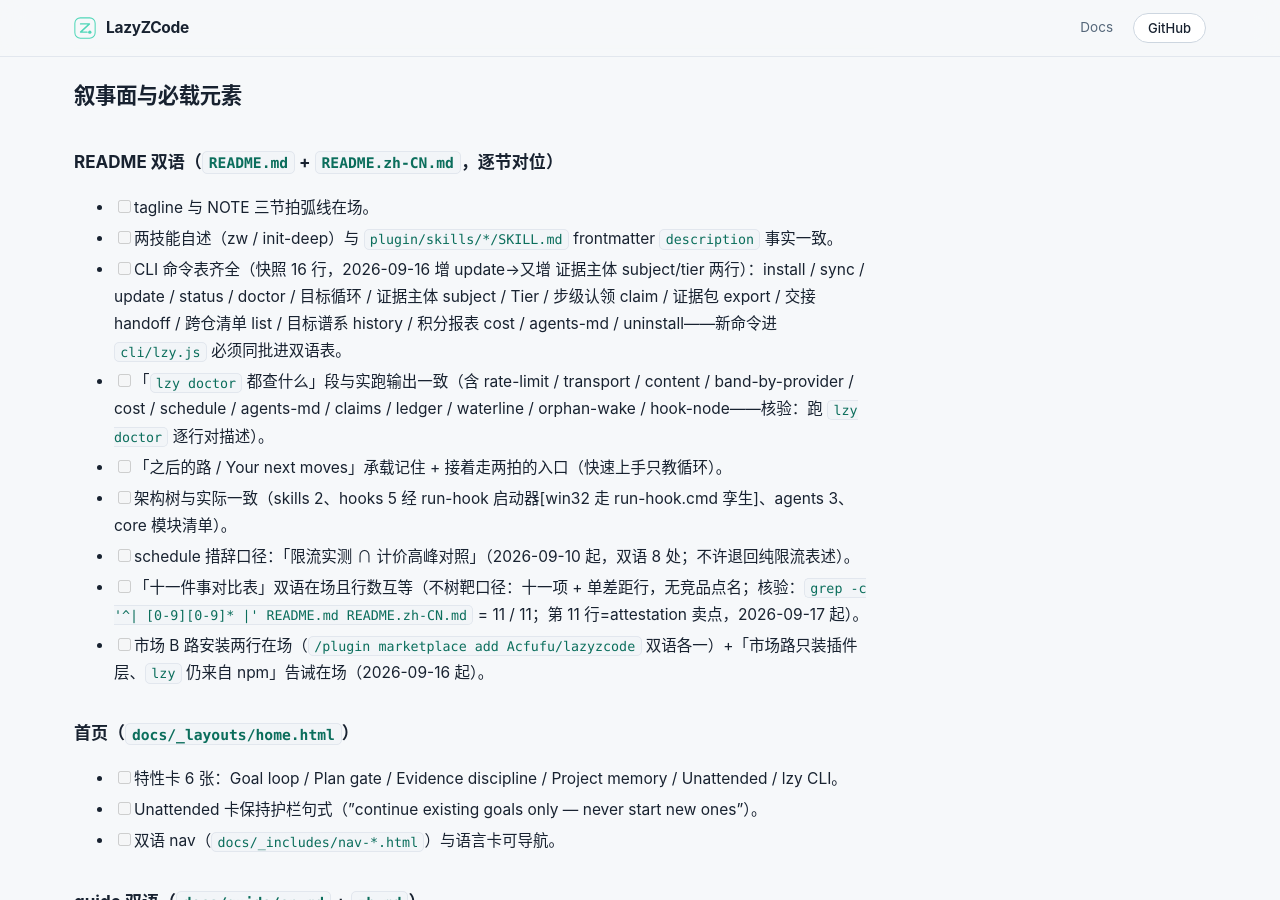
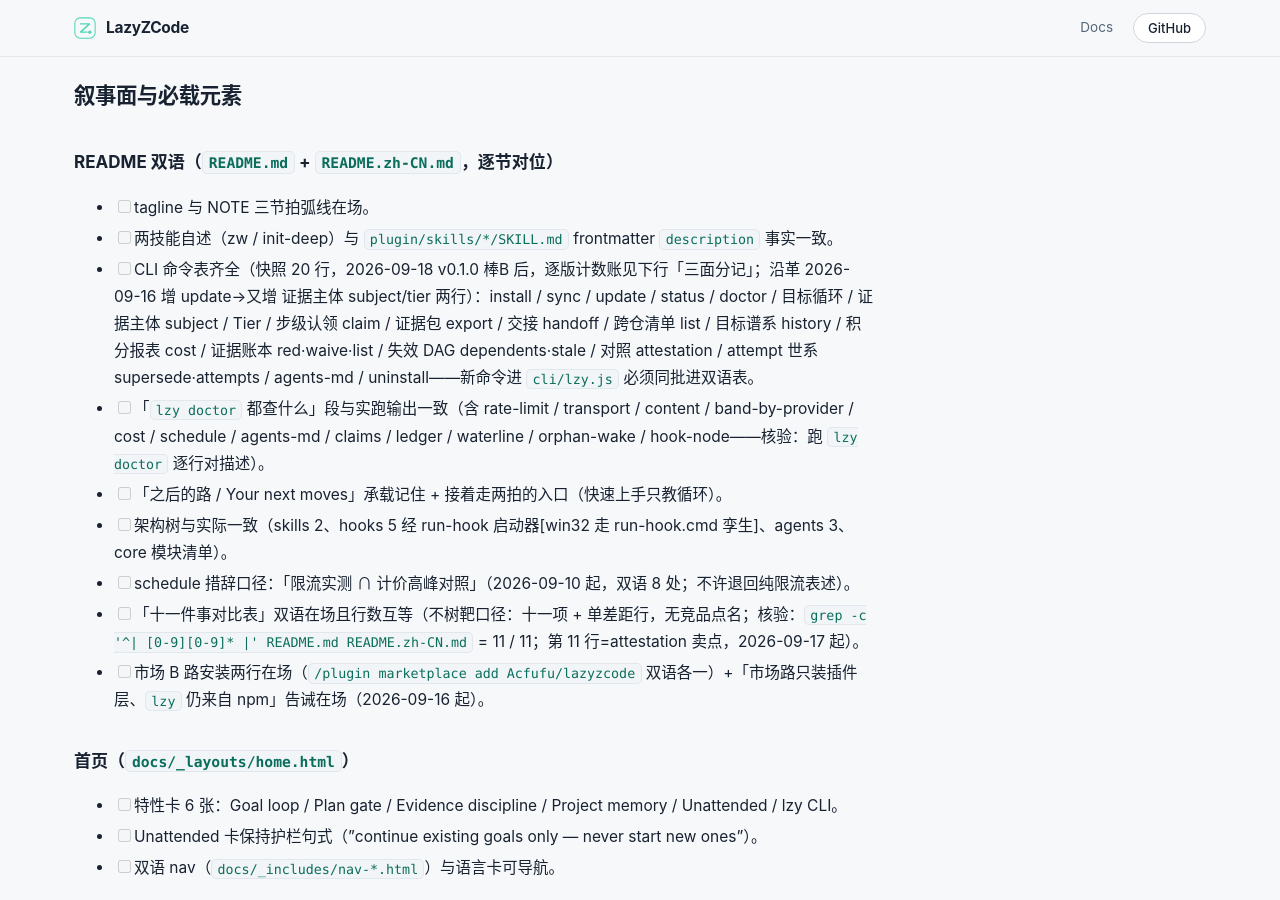
Before and after one commit to Acfufu/lazyzcode, a Jekyll site: the page built from docs/narrative-checklist.md, in a window 1280 px wide and 900 px high, scrolled down 726 px. Built offline with Jekyll 4.4.1, drawn with Linux system fonts in a browser that asks for light colours; our own code applies the rules of GitHub Pages for plain Markdown files.

Commit message:
docs(checklist): refresh CLI-table snapshot 16→20 rows with post-0.1.0 enumeration
Line 23 still carried the 2026-09-16 snapshot (16 rows) while the line-65 count ledger and the actual README table (header+separator+20 rows, verified bilingual) moved to 20 at v0.1.0 baton B; enumeration extended with the evidence-ledger / DAG / attestation / lineage entries. Found by the N2 drift sweep.

Goal: workspace-tidy-knowledge-sync#N2

```diff
--- a/docs/narrative-checklist.md
+++ b/docs/narrative-checklist.md
@@ -20,7 +20,7 @@
 
 - [ ] tagline 与 NOTE 三节拍弧线在场。
 - [ ] 两技能自述（zw / init-deep）与 `plugin/skills/*/SKILL.md` frontmatter `description` 事实一致。
-- [ ] CLI 命令表齐全（快照 16 行，2026-09-16 增 update→又增 证据主体 subject/tier 两行）：install / sync / update / status / doctor / 目标循环 / 证据主体 subject / Tier / 步级认领 claim / 证据包 export / 交接 handoff / 跨仓清单 list / 目标谱系 history / 积分报表 cost / agents-md / uninstall——新命令进 `cli/lzy.js` 必须同批进双语表。
+- [ ] CLI 命令表齐全（快照 20 行，2026-09-18 v0.1.0 棒B 后，逐版计数账见下行「三面分记」；沿革 2026-09-16 增 update→又增 证据主体 subject/tier 两行）：install / sync / update / status / doctor / 目标循环 / 证据主体 subject / Tier / 步级认领 claim / 证据包 export / 交接 handoff / 跨仓清单 list / 目标谱系 history / 积分报表 cost / 证据账本 red·waive·list / 失效 DAG dependents·stale / 对照 attestation / attempt 世系 supersede·attempts / agents-md / uninstall——新命令进 `cli/lzy.js` 必须同批进双语表。
 - [ ] 「`lzy doctor` 都查什么」段与实跑输出一致（含 rate-limit / transport / content / band-by-provider / cost / schedule / agents-md / claims / ledger / waterline / orphan-wake / hook-node——核验：跑 `lzy doctor` 逐行对描述）。
 - [ ] 「之后的路 / Your next moves」承载记住 + 接着走两拍的入口（快速上手只教循环）。
 - [ ] 架构树与实际一致（skills 2、hooks 5 经 run-hook 启动器[win32 走 run-hook.cmd 孪生]、agents 3、core 模块清单）。
```
